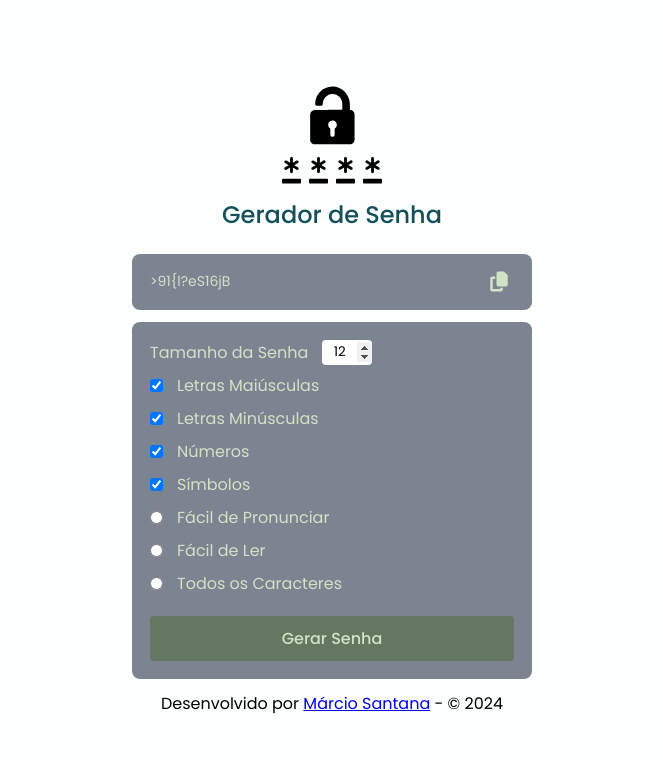
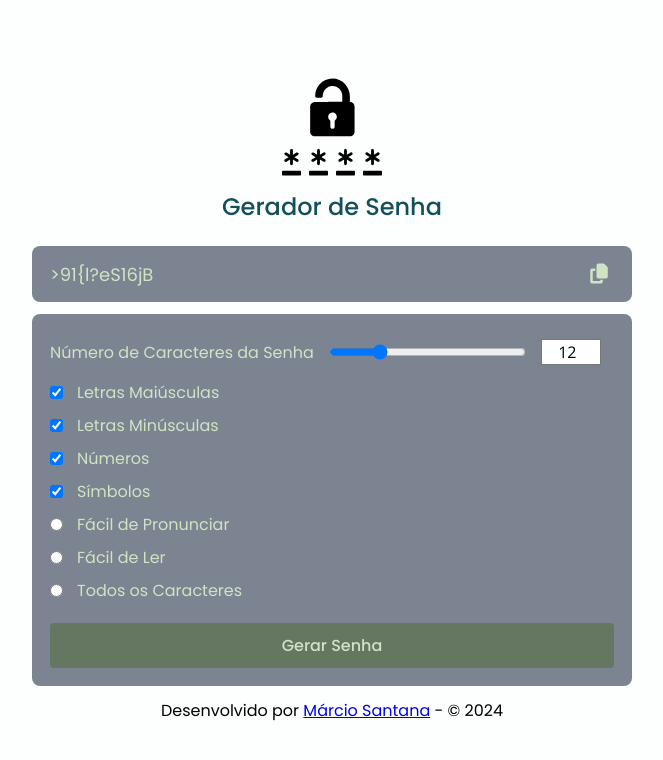
Before and after one commit to MSJantana/Gerador_Senha, a plain HTML site: page index.html in a window 1280 px wide. Both pictures are taken after a click on the button "Gerar Senha". Shown: the whole page, without its empty margins (308-971 px from the left). Drawn offline with nearby package versions, Linux system fonts and the light colour scheme.

Commit message:
atualização do slide

```diff
--- a/css/style.css
+++ b/css/style.css
@@ -48,8 +48,8 @@ body {
 #password_container {
     display: none;
     gap: 10px;
-    width: 100%;
-    max-width: 400px;
+    width: 200%;
+    max-width: 600px;
     justify-content: space-between;
     align-items: center;
     background-color: var(--secondary-color);
@@ -63,7 +63,7 @@ body {
 }
 
 #password {
-    font-size: 14px;
+    font-size: 18px;
     white-space: nowrap;
     overflow: hidden;
     text-overflow: ellipsis;
@@ -84,7 +84,7 @@ body {
 }
 
 #password_itens {
-    width: 400px;
+    width: 600px;
     background-color: var(--secondary-color);
     color: var(--color-neutral-2);
     border-radius: 8px;
@@ -94,9 +94,33 @@ body {
     padding: 18px;
 }
 
+.range-slider-container {
+    display: flex;
+    gap: 15px;
+    align-items: center;
+    width: 100%;
+}
+
+input[type="range"] {
+    width: 35%!important;
+    height: 40px!important;
+}
+input[type="input"] {
+    width: 60px!important;
+    align-items: center!important;
+}
+
 .option {
     display: flex;
     gap: 14px;
+    align-items: center;
+}
+
+.input-slider{
+    width: 75%;
+    align-items: center!important;
+    font: 1em 'Open Sans', sans-serif;
+    padding: 0 15px;
 }
 
 #size {
--- a/index.html
+++ b/index.html
@@ -38,15 +38,11 @@
 
       <div id="password_itens">
         <div class="option">
-          <label for="size">Tamanho da Senha</label>
-          <input
-            type="number"
-            id="size"
-            name="size"
-            min="4"
-            max="50"
-            value="12"
-          />
+          <div class="range-slider-container">
+            <label for="size">Número de Caracteres da Senha</label>
+            <input id="size" type="range" min="0" max="50" value="12" data-color="#f00" class="range-slider range-slider-red" id="range-slider-red" />
+            <input id="size-input" type="input" min="0" max="50" value="12" class="input-slider input-slider-red" id="input-slider-red " />
+          </div>
         </div>
 
         <div class="option">
@@ -101,5 +97,6 @@
       src="https://cdn.jsdelivr.net/npm/toastify-js"
     ></script>
     <script src="js/scripts.js" defer></script>
+    <script src="js/slice.js" defer></script>
   </body>
 </html>
--- a/js/scripts.js
+++ b/js/scripts.js
@@ -197,6 +197,16 @@ document.addEventListener('DOMContentLoaded', function() {
         document.querySelector('#symbols').checked = false;
     }
 
+    document.querySelector('#size').addEventListener('input', function() {
+      const size =this.value;
+      document.querySelector('#size-input').value = size
+    });
+
+    document.querySelector('#size-input').addEventListener('input', function() {
+      const size = this.value;
+      document.querySelector('#size').value = size;
+    });
+
     document.querySelector('#pronunceable').addEventListener('change', function() {
         if (this.checked) {
             disableNumbersAndSymbols();
```
